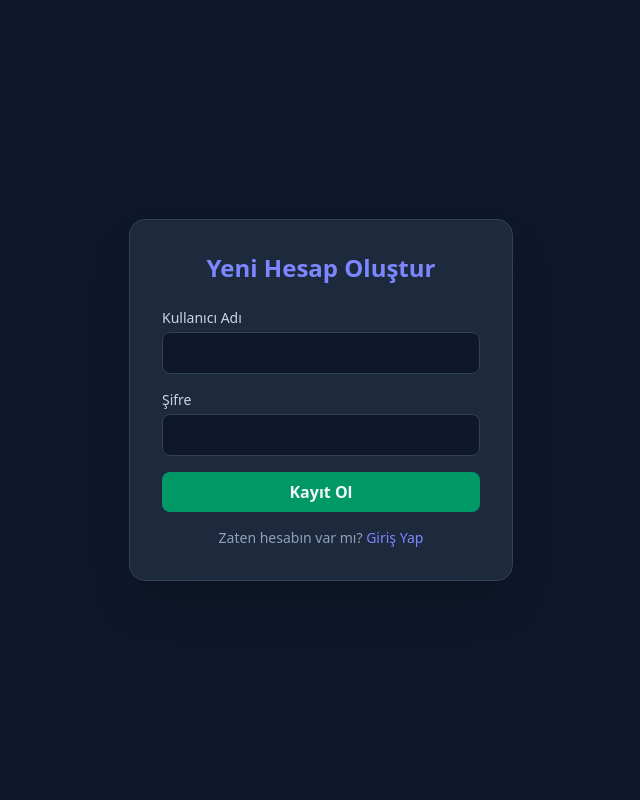
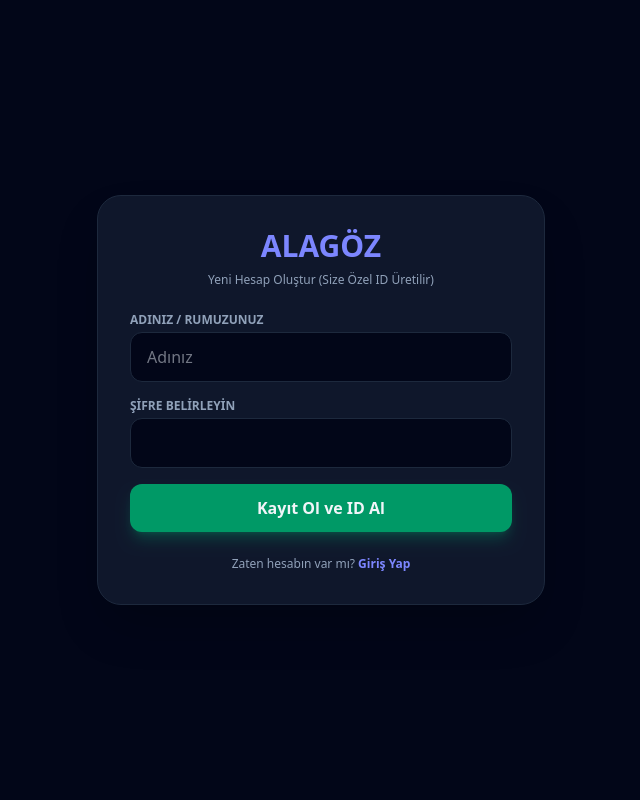
Before and after one commit to serkanefealagoz/ALAGOZ, a Flask app: page /register in a window 1280 px wide. Shown: the whole page, without its empty margins (319-959 px from the left). Run offline with Flask 3, Linux system fonts and the light colour scheme.

Commit message:
register.html

```diff
--- a/templates/register.html
+++ b/templates/register.html
@@ -2,25 +2,27 @@
 <html lang="tr">
 <head>
     <meta charset="UTF-8">
-    <title>Kayıt Ol</title>
+    <meta name="viewport" content="width=device-width, initial-scale=1.0">
+    <title>ALAGÖZ - Kayıt Ol</title>
     <script src="https://cdn.jsdelivr.net/npm/@tailwindcss/browser@4"></script>
 </head>
-<body class="bg-slate-900 text-slate-100 flex items-center justify-center h-screen">
-    <div class="bg-slate-800 p-8 rounded-2xl shadow-2xl w-96 border border-slate-700">
-        <h2 class="text-2xl font-bold mb-6 text-center text-indigo-400">Yeni Hesap Oluştur</h2>
+<body class="bg-slate-950 text-slate-100 flex items-center justify-center h-screen px-4">
+    <div class="bg-slate-900 border border-slate-800 p-8 rounded-3xl shadow-2xl w-full max-w-md">
+        <h2 class="text-3xl font-black mb-2 text-center text-indigo-400">ALAGÖZ</h2>
+        <p class="text-xs text-center text-slate-400 mb-6">Yeni Hesap Oluştur (Size Özel ID Üretilir)</p>
 
         <form method="POST" class="space-y-4">
             <div>
-                <label class="block text-sm font-medium mb-1 text-slate-300">Kullanıcı Adı</label>
-                <input type="text" name="username" required class="w-full px-4 py-2 rounded-lg bg-slate-900 border border-slate-700 focus:outline-none focus:border-indigo-500">
+                <label class="block text-xs font-semibold text-slate-400 uppercase mb-1">Adınız / Rumuzunuz</label>
+                <input type="text" name="username" required placeholder="Adınız" class="w-full px-4 py-3 rounded-xl bg-slate-950 border border-slate-800 focus:outline-none focus:border-indigo-500 text-slate-200">
             </div>
             <div>
-                <label class="block text-sm font-medium mb-1 text-slate-300">Şifre</label>
-                <input type="password" name="password" required class="w-full px-4 py-2 rounded-lg bg-slate-900 border border-slate-700 focus:outline-none focus:border-indigo-500">
+                <label class="block text-xs font-semibold text-slate-400 uppercase mb-1">Şifre Belirleyin</label>
+                <input type="password" name="password" required class="w-full px-4 py-3 rounded-xl bg-slate-950 border border-slate-800 focus:outline-none focus:border-indigo-500 text-slate-200">
             </div>
-            <button type="submit" class="w-full py-2 bg-emerald-600 hover:bg-emerald-500 rounded-lg font-semibold transition duration-200">Kayıt Ol</button>
+            <button type="submit" class="w-full py-3 bg-emerald-600 hover:bg-emerald-500 rounded-xl font-bold transition shadow-lg shadow-emerald-600/30">Kayıt Ol ve ID Al</button>
         </form>
-        <p class="mt-4 text-center text-sm text-slate-400">Zaten hesabın var mı? <a href="/login" class="text-indigo-400 hover:underline">Giriş Yap</a></p>
+        <p class="mt-6 text-center text-xs text-slate-400">Zaten hesabın var mı? <a href="/login" class="text-indigo-400 hover:underline font-semibold">Giriş Yap</a></p>
     </div>
 </body>
 </html>
```
